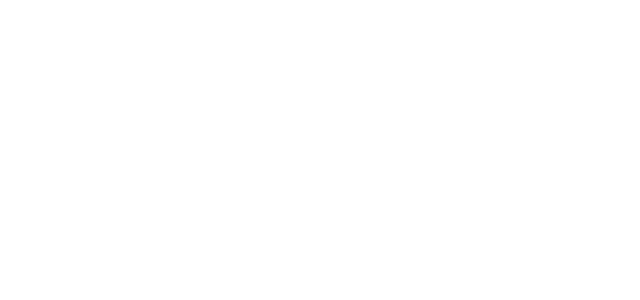
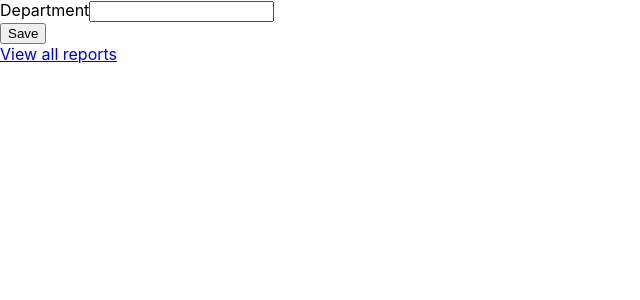
Before and after one commit to ljenchik/school-departments-js, a React (Create React App) app in the folder frontend/: page /department/1/edit in a window 1280 px wide. Before the commit this address had no page. Shown: the top 300 px of the page, without its empty margins (0-640 px from the left). Built offline with nearby package versions, Linux system fonts and the light colour scheme; no server answers.

Commit message:
Added edit button functionality

```diff
--- a/frontend/src/App.js
+++ b/frontend/src/App.js
@@ -5,6 +5,7 @@
 import { Home } from './components/homePage';
 import { GetAllDepartments } from './components/getAllDepartments';
 import { DepartmentInfo } from './components/departmentInfo';
+import { EditDepartment } from './components/editDepartment';
 
 const Paths = () => {
   return (
@@ -13,6 +14,7 @@
       <Route exact path="/" element={<Home />}></Route>
       <Route exact path="/department" element={<GetAllDepartments />}></Route>
       <Route exact path="/department/:id" element={<DepartmentInfo />}></Route>
+      <Route exact path="/department/:id/edit" element={<EditDepartment />}></Route>
     </Routes>
   );
 };
--- a/frontend/src/apiClient.js
+++ b/frontend/src/apiClient.js
@@ -26,6 +26,22 @@
     }
   }
 
+  export async function editDepartment(id, updatedReport) {
+    const response = await fetch(`${baseurl}/department/${id}/edit`, {
+      method: "PUT",
+      body: JSON.stringify(updatedReport),
+      headers: {
+        "Content-Type": "application/json",
+      },
+    });
+    const data = await response.json();
+    if (!data.success) {
+      return { error: data.message, success: false };
+    } else {
+      return { error: "", success: true };
+    }
+  }
+
   export async function deleteDepartmentById(id) {
     const response = await fetch(`${baseurl}/department/${id}/delete`, {
       method: "DELETE",
--- /dev/null
+++ b/frontend/src/components/editDepartment.js
@@ -0,0 +1,83 @@
+import { Link } from "react-router-dom";
+import { useParams } from "react-router-dom";
+import React, { useEffect, useState } from "react";
+import Button from "react-bootstrap/Button";
+import { getDepartmentById, editDepartment } from "../apiClient";
+
+export const EditDepartment = () => {
+  const params = useParams();
+  const id = params.id;
+  const [department, setDepartment] = useState({ name: "" });
+  const [isDisabled, setDisabled] = useState(false);
+  const [error, setError] = useState("");
+  const [message, setMessage] = useState("");
+
+  useEffect(() => {
+    getDepartmentById(id).then((response) => {
+      setDepartment(response);
+    });
+  }, []);
+
+  const saveUpdatedDepartment = async () => {
+    const request = {};
+    if (department.name !== "") {
+      request["name"] = department.name;
+    }
+    editDepartment(id, request).then((response) => {
+      if (response.success === false) {
+        setError(response.error);
+      } else {
+        setMessage(`You succesfully updated ${department.name}`);
+      }
+      setDisabled(true);
+    });
+  };
+
+  const handleKeyPress = (event) => {
+    if (event.keyCode === 13) {
+      saveUpdatedDepartment();
+    }
+  };
+
+  const handleChange = (event) => {
+    if (
+      event.target.value !== ""
+    ) {
+      department.name = event.target.value;
+    }
+    setDepartment(department);
+    setDisabled(false);
+  };
+
+  if (department === undefined) {
+    return <div>Loading report ...</div>;
+  } else {
+    return (
+        <div className="description">
+        <label>
+          Department
+          <input
+            className="input-data"
+            type="text"
+            value={department.name}
+            onChange={(event) =>
+              handleChange(event)
+            }
+          ></input>
+        </label>
+        <div>
+            <Button
+              className="my-3"
+              disabled={isDisabled}
+              onClick={saveUpdatedDepartment}
+            >
+              Save
+            </Button>
+          </div>
+          <Link to="/" className="edit-report-link">
+            View all reports
+          </Link>
+      </div>
+    )
+};
+};
```
